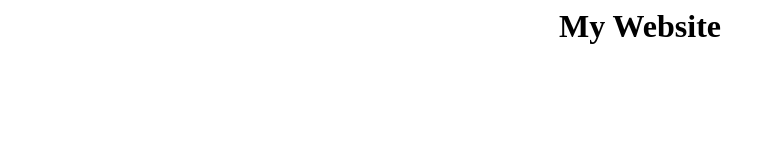
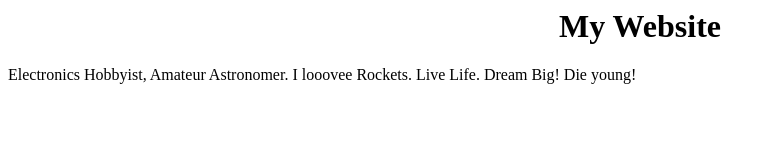
Before and after one commit to acentauri/myrepo, a plain HTML site: page index.html in a window 1280 px wide. Shown: the whole page, without its empty margins (0-776 px from the left). Drawn offline with Linux system fonts and the light colour scheme.

Commit message:
Update index.html

```diff
--- a/index.html
+++ b/index.html
@@ -1 +1,2 @@
 <h1 align = "center">My Website</h1>
+<p>Electronics Hobbyist, Amateur Astronomer. I looovee Rockets. Live Life. Dream Big! Die young!</p>
```
